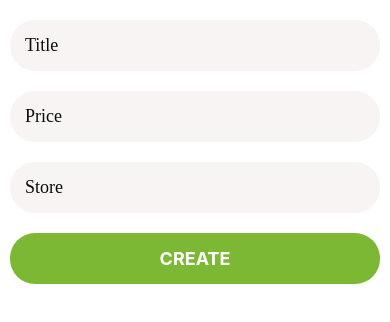
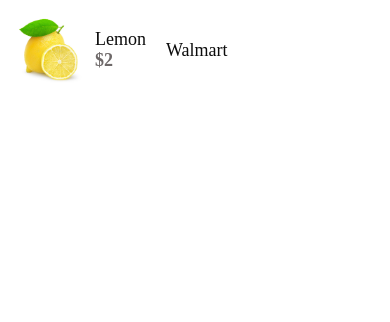
Before and after one commit to GalinaR/myBasket, a React Native app: screen / in a window 390 px wide. Shown: the top 322 px of the page. Built offline with nearby package versions, Linux system fonts and the light colour scheme.

Commit message:
Changed ListProduct component and ListingProductScreen.

```diff
--- a/App.js
+++ b/App.js
@@ -1,18 +1,15 @@
-import { StatusBar } from "expo-status-bar";
-import { View, Image, Text, Switch } from "react-native";
 import AppButton from "./app/components/AppButton";
 import ListingProductsScreen from "./app/screens/ListingProductsScreen";
 import WelcomeScreen from "./app/screens/WelcomeScreen";
 import LoginScreen from "./app/screens/LoginScreen";
 import AppTextInput from "./app/components/AppTextInput";
 import Screen from "./app/components/Screen";
-import { useState } from "react";
 import RegisterScreen from "./app/screens/RegisterScreen";
 import CreatingProductScreen from "./app/screens/CreatingProductScreen";
+import Product from "./app/components/ListProduct";
 
 export default function App() {
-  // return <WelcomeScreen />;
-  return <CreatingProductScreen />;
+  return <ListingProductsScreen />;
 }
 
 // const styles = StyleSheet.create({
--- /dev/null
+++ b/app/components/ListProduct.js
@@ -0,0 +1,53 @@
+import React from "react";
+import { View, Image, StyleSheet } from "react-native";
+
+import colors from "../config/colors";
+import AppText from "./AppText";
+
+function ListProduct({ title, price, image, store }) {
+  return (
+    <View style={styles.container}>
+      <Image style={styles.image} source={image} />
+      <View style={styles.textContainer}>
+        <AppText style={styles.title}>{title}</AppText>
+        <AppText style={styles.price}>${price}</AppText>
+      </View>
+      <AppText style={styles.store}>{store}</AppText>
+    </View>
+  );
+}
+
+const styles = StyleSheet.create({
+  container: {
+    // borderRadius: 15,
+    widht: "100%",
+    height: 70,
+    backgroundColor: colors.white,
+    // marginBottom: 20,
+    // overflow: "hidden",
+    flexDirection: "row",
+  },
+  image: {
+    width: 70,
+    height: 70,
+  },
+  price: {
+    color: colors.medium,
+    fontWeight: "bold",
+  },
+  store: {
+    marginLeft: 20,
+    alignSelf: "center",
+    // justifyContent: "center",
+    // fontWeight: "bold",
+  },
+  textContainer: {
+    justifyContent: "center",
+    marginLeft: 10,
+  },
+  // title: {
+  //   fontSize: 20,
+  // },
+});
+
+export default ListProduct;
--- a/app/screens/ListingProductsScreen.js
+++ b/app/screens/ListingProductsScreen.js
@@ -1,26 +1,52 @@
 import React from "react";
-import { Image, View, Text, StyleSheet } from "react-native";
+import { Image, View, StyleSheet } from "react-native";
+
+import AppText from "../components/AppText";
+import colors from "../config/colors";
+import ListProduct from "../components/ListProduct";
+import Screen from "../components/Screen";
 
 function ListingProductsScreen(props) {
   return (
-    <View>
-      <Image style={styles.image} source={require("../assets/lemon.jpeg")} />
-      <View style={styles.detailsContainer}>
-        <Text>Lemon</Text>
-        <Text>$2</Text>
-      </View>
-    </View>
+    // <View>
+    //   <Image style={styles.image} source={require("../assets/lemon.jpeg")} />
+    //   <View style={styles.detailsContainer}>
+    //     <AppText style={styles.title}>Lemon</AppText>
+    //     <AppText style={styles.price}>$2</AppText>
+    //   </View>
+    // </View>
+    <Screen style={styles.container}>
+      <ListProduct
+        title="Lemon"
+        price="2"
+        image={require("../assets/lemon.jpeg")}
+        store="Walmart"
+      />
+    </Screen>
   );
 }
 
 const styles = StyleSheet.create({
-  detailsContainer: {
-    padding: 20,
+  container: {
+    padding: 15,
   },
-  image: {
-    width: "100%",
-    height: 300,
-  },
+  // detailsContainer: {
+  //   padding: 20,
+  // },
+  // image: {
+  //   width: "100%",
+  //   height: 300,
+  // },
+  // price: {
+  //   color: colors.secondary,
+  //   fontWeight: "bold",
+  //   fontSize: 20,
+  //   marginVertical: 10,
+  // },
+  // title: {
+  //   fontSize: 24,
+  //   fontWeight: "500",
+  // },
 });
 
 export default ListingProductsScreen;
--- a/package.json
+++ b/package.json
@@ -12,11 +12,13 @@
     "@expo/webpack-config": "^0.17.2",
     "@react-native-community/hooks": "^2.8.1",
     "expo": "~47.0.12",
+    "expo-constants": "^14.0.2",
     "expo-status-bar": "~1.4.2",
     "formik": "^2.2.9",
     "react": "18.1.0",
     "react-dom": "18.1.0",
     "react-native": "0.70.5",
+    "react-native-gesture-handler": "~2.8.0",
     "react-native-web": "~0.18.9",
     "yup": "^0.32.11"
   },
```
Also changed, not shown: app/components/Product.js (deleted, +0 -33 lines), app/screens/ViewImageScreen.js (deleted, +0 -9 lines), app/screens/ViewProductScreen.js (added, +9 -0 lines), app/screens/WelcomeScreen.js (+0 -12 lines), 2 other files (tests, documents, lock files or other folders).
